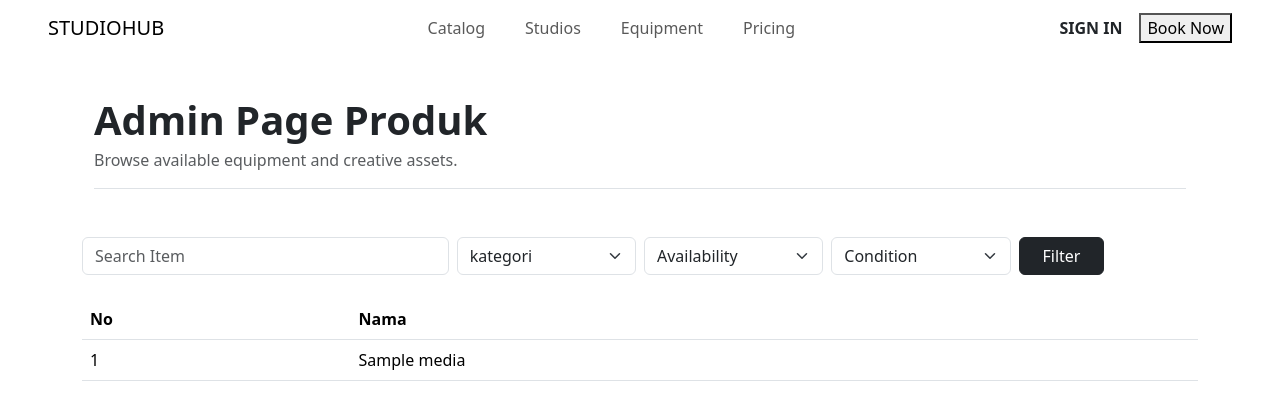
After one commit to Yogs4R/reservasi-studio, a PHP site: page /modules/admin/produk/index.php in a window 1280 px wide. The commit adds this page. Shown: the top 420 px of the page. Run offline with PHP 8.4, Linux system fonts and the light colour scheme; tables that the repository leaves empty hold one stand-in row (values such as "Sample post").

Commit message:
menambahkan fitur filter untuk si admin

```diff
--- /dev/null
+++ b/modules/admin/produk/create.php
@@ -0,0 +1,3 @@
+<?php include '../../includes/header.php'; ?>
+<h1>Create Alat</h1>
+<?php include '../../includes/footer.php'; ?>
--- /dev/null
+++ b/modules/admin/produk/delete.php
@@ -0,0 +1,3 @@
+<?php include '../../includes/header.php'; ?>
+<h1>Delete Alat</h1>
+<?php include '../../includes/footer.php'; ?>
--- /dev/null
+++ b/modules/admin/produk/index.php
@@ -0,0 +1,176 @@
+<?php
+require '../../../config/koneksi.php';
+$query = "
+SELECT a.*, k.nama_kategori FROM alat_media a LEFT JOIN kategori k ON a.id_kategori = k.id_kategori WHERE 1 = 1
+";
+
+//Filter untuk input search
+if (!empty($_GET['search'])) {
+    $search = mysqli_real_escape_string($conn, $_GET['search']);
+    $query .= " AND a.nama_alat LIKE '%$search%'";
+}
+
+//Filter untuk input option kategori
+if (!empty($_GET['kategori'])) {
+    $kategori = (int) $_GET['kategori'];
+    $query .= " AND a.id_kategori = $kategori";
+}
+
+//Filter untuk input option availability
+if (!empty($_GET['availability'])) {
+    if ($_GET['availability'] == 'Tersedia') {
+        $query .= " AND a.status_ketersediaan = 'Tersedia'";
+    } elseif ($_GET['availability'] == 'Maintenance') {
+        $query .= " AND a.status_ketersediaan = 'Maintenance'";
+    } elseif ($_GET['availability'] == 'Disewa') {
+        $query .= " AND a.status_ketersediaan = 'Disewa'";
+    }
+}
+
+//Filter untuk input option condition
+if (!empty($_GET['condition'])) {
+    if ($_GET['condition'] == 'baik') {
+        $query .= " AND a.kondisi_alat = 'Baik'";
+    } elseif ($_GET['condition'] == 'perlu perawatan') {
+        $query .= " AND a.kondisi_alat = 'Perlu Perawatan'";
+    }
+}
+
+$query .= ' ORDER BY a.id_alat;';
+
+$hasil = mysqli_query($conn, $query);
+?>
+
+<!DOCTYPE html>
+<html lang="en">
+<head>
+    <meta charset="UTF-8">
+    <meta name="viewport" content="width=device-width, initial-scale=1.0">
+    <title>Document</title>
+</head>
+<body>
+<?php include '../../../includes/header.php'; ?>
+    <!-- Header -->
+    <div class="container pt-5 pb-4 mt-5">
+        <div class="d-flex justify-content-between align-items-end border-bottom pb-3 mb-4">
+
+            <div>
+                <h1 class="fw-bold mb-1">Admin Page Produk</h1>
+                <p class="text-muted mb-0">
+                    Browse available equipment and creative assets.
+                </p>
+            </div>
+        </div>
+    </div>
+
+    <!-- Form Pilihan Tipe yang Mau diedit -->
+     <!-- Search input -->
+    <form method="GET" class="row g-2 mb-4">
+        <div class="col-md-4">
+            <input
+            type="text"
+            name="search"
+            class="form-control"
+            placeholder="Search Item"
+            value="<?= $_GET['search'] ?? '' ?>">
+        </div>
+
+        <!-- Tipe Input -->
+        <div class="col-md-2">
+            <select name="kategori" class="form-select">
+                <option value=""> kategori </option>
+                <?php
+                $kategori = mysqli_query($conn, 'SELECT * FROM kategori');
+                while ($k = mysqli_fetch_array($kategori)) {
+                    $selected =
+                        ($_GET['kategori'] ?? null) == $k['id_kategori']
+                            ? 'selected'
+                            : '';
+
+                    echo "
+                        <option value='{$k['id_kategori']}' $selected>
+                            {$k['nama_kategori']}
+                        </option>
+                    ";
+                }
+                ?>
+
+            </select>
+        </div>
+
+        <!-- Availability Input -->
+        <div class="col-md-2">
+            <select name="availability" class="form-select">
+                <option value="">Availability</option>
+                <option value="Tersedia"
+                    <?= ($_GET['availability'] ?? '') == 'Tersedia'
+                        ? 'selected'
+                        : '' ?>>
+                    Tersedia
+                </option>
+                <option value="Maintenance"
+                    <?= ($_GET['availability'] ?? '') == 'Maintenance'
+                        ? 'selected'
+                        : '' ?>>
+                    Maintanance
+                </option>
+                <option value="Disewa"
+                <?= ($_GET['availability'] ?? '') == 'Disewa'
+                    ? 'selected'
+                    : '' ?>>
+                    Disewa
+                </option>
+            </select>
+        </div>
+
+        <!-- Condition Input -->
+        <div class="col-md-2">
+            <select name="condition" class="form-select">
+                <option value="">Condition</option>
+                <option value="baik"
+                    <?= ($_GET['condition'] ?? '') == 'baik'
+                        ? 'selected'
+                        : '' ?>>
+                    Baik
+                </option>
+                <option value="perlu perawatan"
+                    <?= ($_GET['condition'] ?? '') == 'perlu perawatan'
+                        ? 'selected'
+                        : '' ?>>
+                    Perlu Perawatan
+                </option>
+            </select>
+        </div>
+
+        <!-- Tombol Submit -->
+        <div class="col-md-1">
+            <button type="submit" class="btn btn-dark w-100">
+                Filter
+            </button>
+        </div>
+    </form>
+
+    <!-- Tampilan Tabel -->
+    <table class="table table-hover">
+        <thead>
+            <tr>
+                <th scope="col">No</th>
+                <th scope="col">Nama</th>
+            </tr>
+        </thead>
+        <tbody>
+            <?php
+            $no = 1;
+            while ($data = mysqli_fetch_array($hasil)) { ?>
+                        <tr>
+                            <td><?php echo $no; ?></td>
+                            <td><?php echo $data['nama_alat']; ?></td>
+                        </tr>
+                    <?php $no++;}
+            ?>
+        </tbody>
+    </table>
+
+<?php include '../../../includes/footer.php'; ?>
+</body>
+</html>
--- /dev/null
+++ b/modules/admin/produk/update.php
@@ -0,0 +1,3 @@
+<?php include '../../includes/header.php'; ?>
+<h1>Update Alat</h1>
+<?php include '../../includes/footer.php'; ?>
```
Also changed, not shown: modules/admin/index.php (+12 -2 lines).
